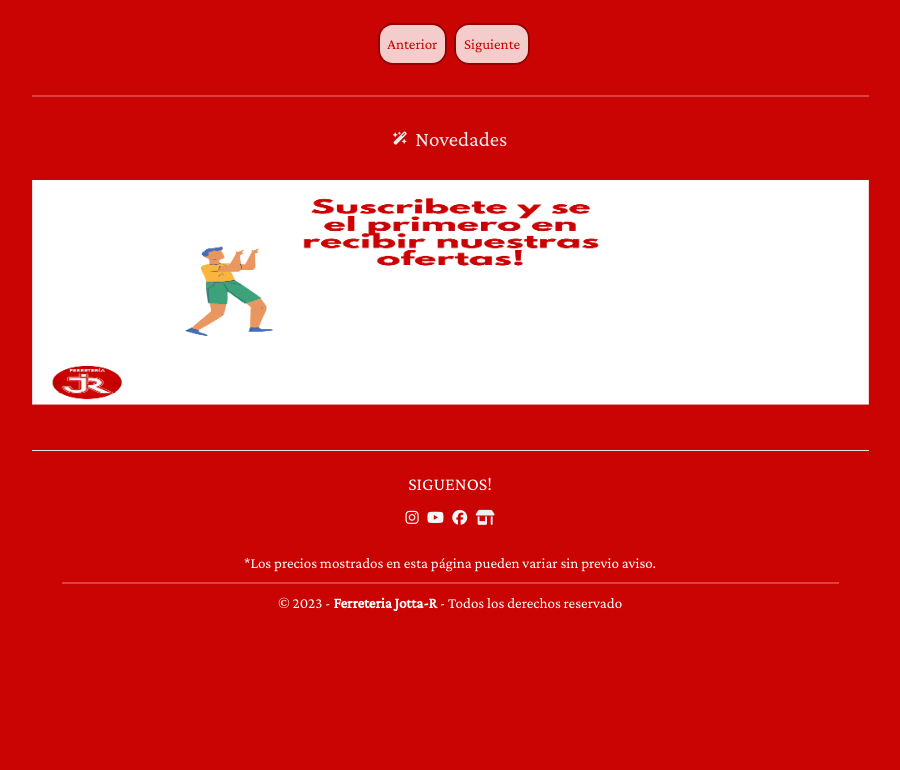
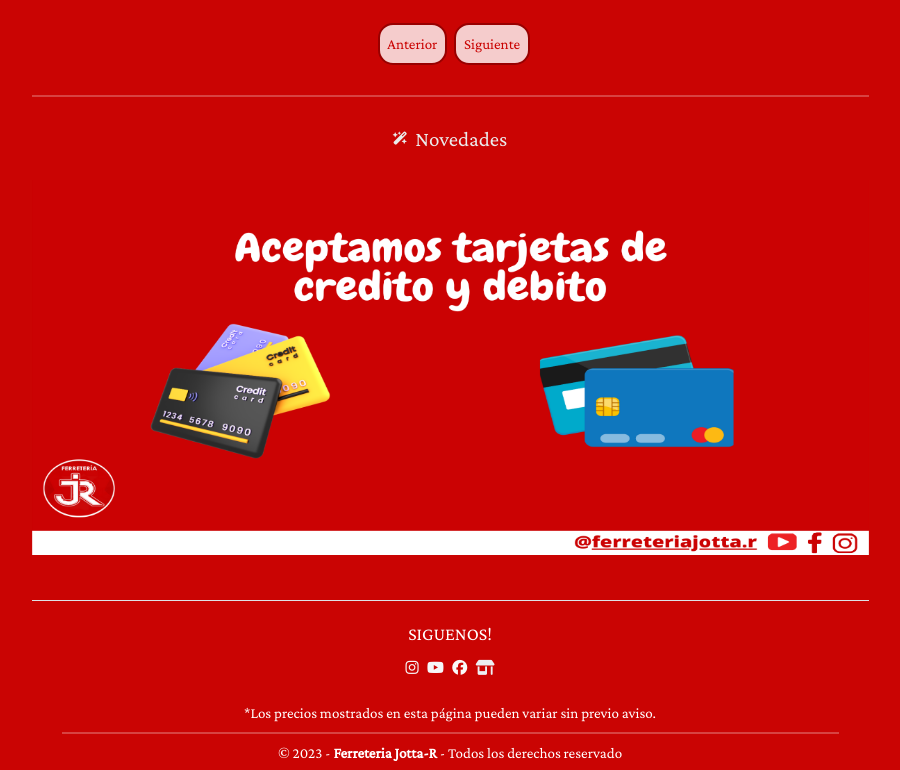
Before and after one commit to eduarprog/Catalogo-online-Ferretero, a PHP site: page /productos.php in a window 1280 px wide. Shown: the part 481-1251 px from the top of the page, without its empty margins (190-1090 px from the left). Before the commit the page ends 1092 px from the top, so only its background shows below. Run offline with PHP 8.4, Linux system fonts and the light colour scheme; data that the repository does not hold is empty; some libraries are stand-ins or nearby versions.

Commit message:
Mas cambios img

```diff
--- a/productos.php
+++ b/productos.php
@@ -416,16 +416,13 @@ $resultados_encontrados = false;
     <div id="carouselExampleSlidesOnly" class="carousel slide" data-bs-ride="carousel">
   <div class="carousel-inner">
     <div class="carousel-item active">
-      <img src="img/escribenos2.png" class="d-block w-100" class="rounded" width="300px"  height="300px" alt="...">
+      <img src="img/novedades1.png" class="d-block w-100" class="rounded" width="500px"  height="500px" alt="...">
     </div>
     <div class="carousel-item">
-      <img src="img/2.png" class="d-block w-100" width="300px"  height="300px" alt="...">
+      <img src="img/novedades2.png" class="d-block w-100" width="500px"  height="500px" alt="...">
     </div>
     <div class="carousel-item">
-      <img src="img/1.png" class="d-block w-100" width="300px"  height="300px" alt="...">
-    </div>
-    <div class="carousel-item">
-      <img src="img/1.png" class="d-block w-100" width="300px"  height="300px" alt="...">
+      <img src="img/novedades3.png" class="d-block w-100" width="500px"  height="500px" alt="...">
     </div>
   </div>
 </div>
```
Also changed, not shown: img/novedades1.png (added), img/novedades2.png (added), img/novedades3.png (added).
